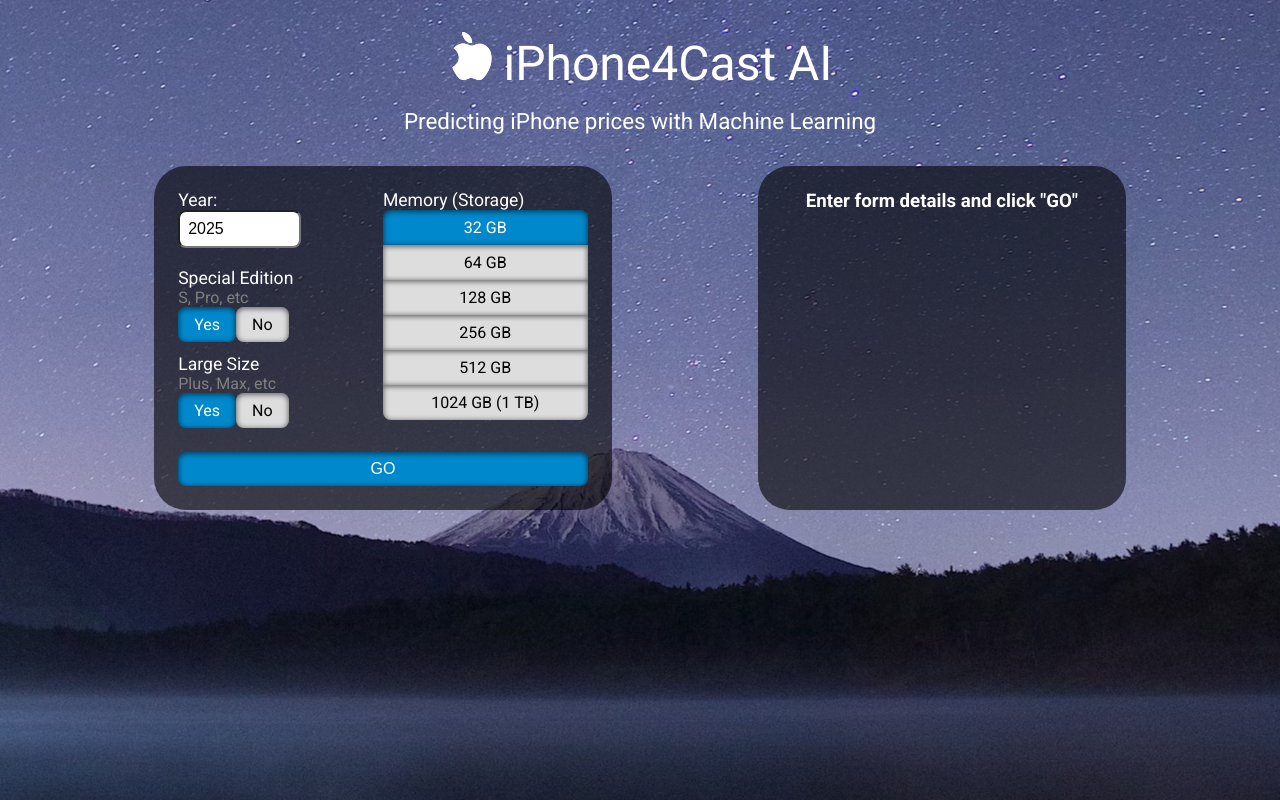
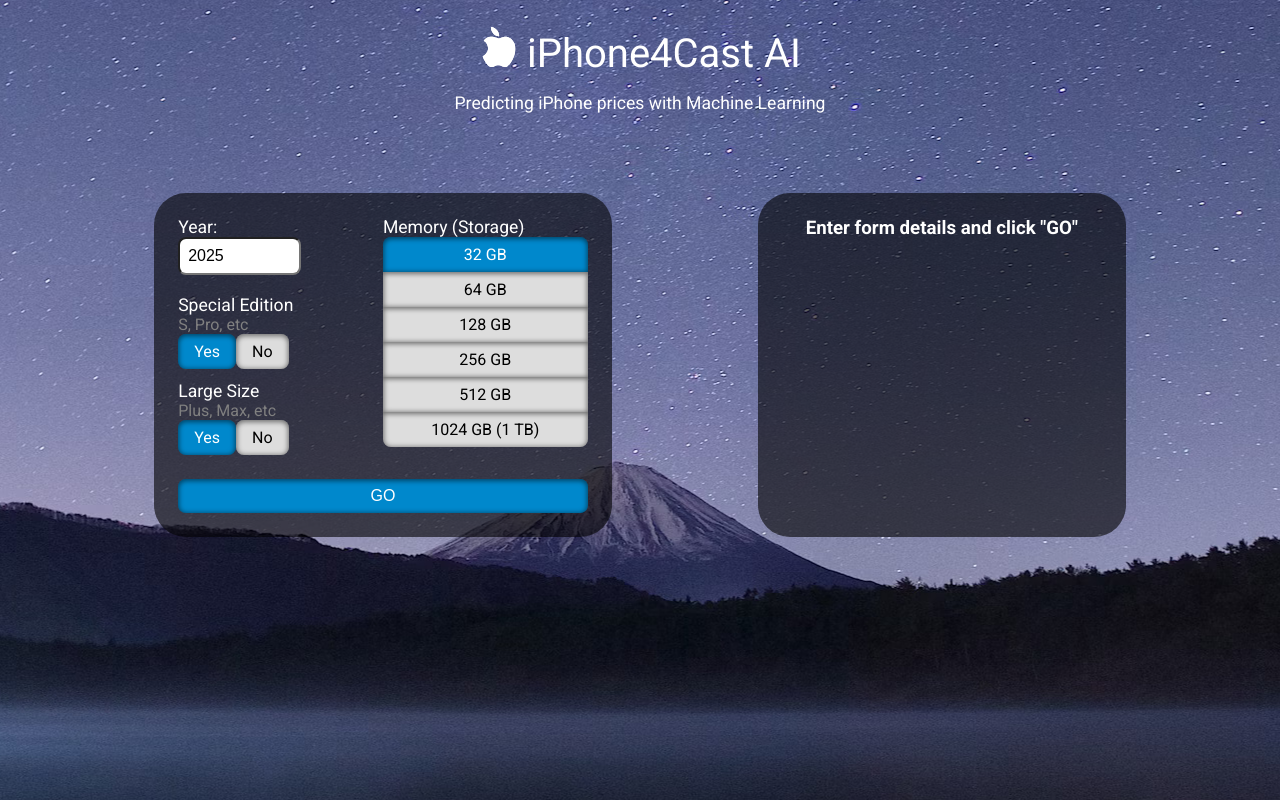
Before and after one commit to Tahsin-T-Ahmed/iphone-price-prediction-ai, a Next.js app in the folder frontend/: page / in a window 1280 px wide. Built offline with nearby package versions, Linux system fonts and the light colour scheme.

Commit message:
font-size update on Header

```diff
--- a/frontend/src/app/globals.scss
+++ b/frontend/src/app/globals.scss
@@ -17,6 +17,7 @@
     background: rgba(0,0,0,0.6);
     border-radius: 2rem;
     padding: 1.5rem;
+    margin-top: 3rem;
 }
 
 .btn {
--- a/frontend/src/components/Header/Header.module.scss
+++ b/frontend/src/components/Header/Header.module.scss
@@ -4,7 +4,7 @@
 
     h1 {
         font: {
-            size: 3rem;
+            size: 2.5rem;
             weight: 400;
         }
         margin-bottom: 0;
@@ -12,7 +12,7 @@
 
     p {
         margin-top: 1rem;
-        font-size: 1.4rem;
+        font-size: 1.1rem;
     }
 }
 
```
